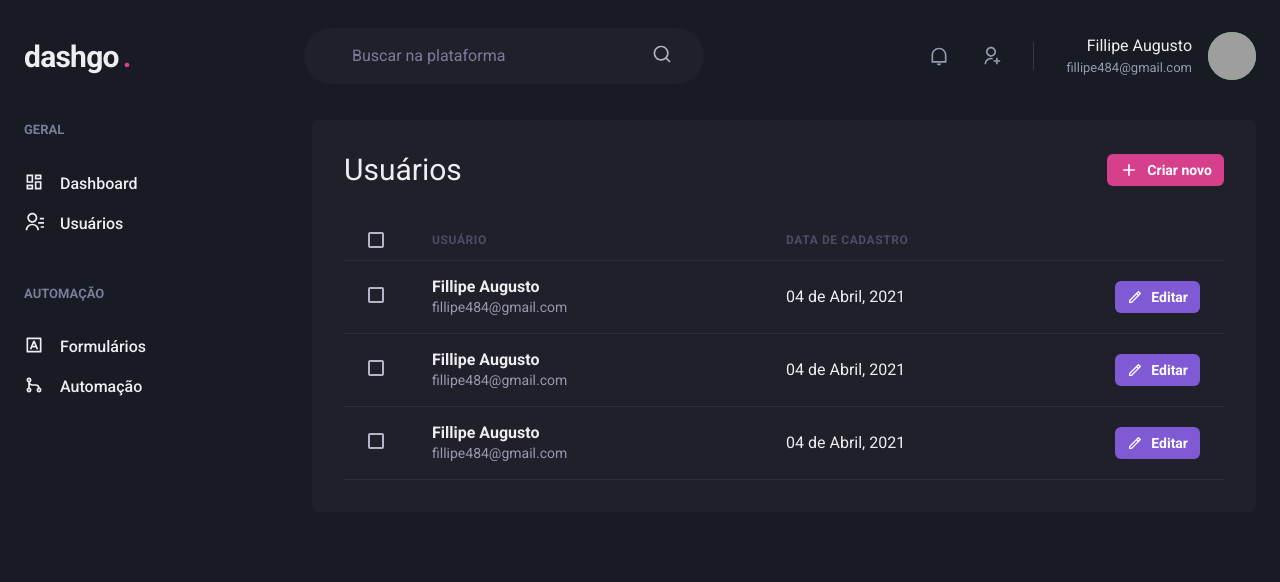
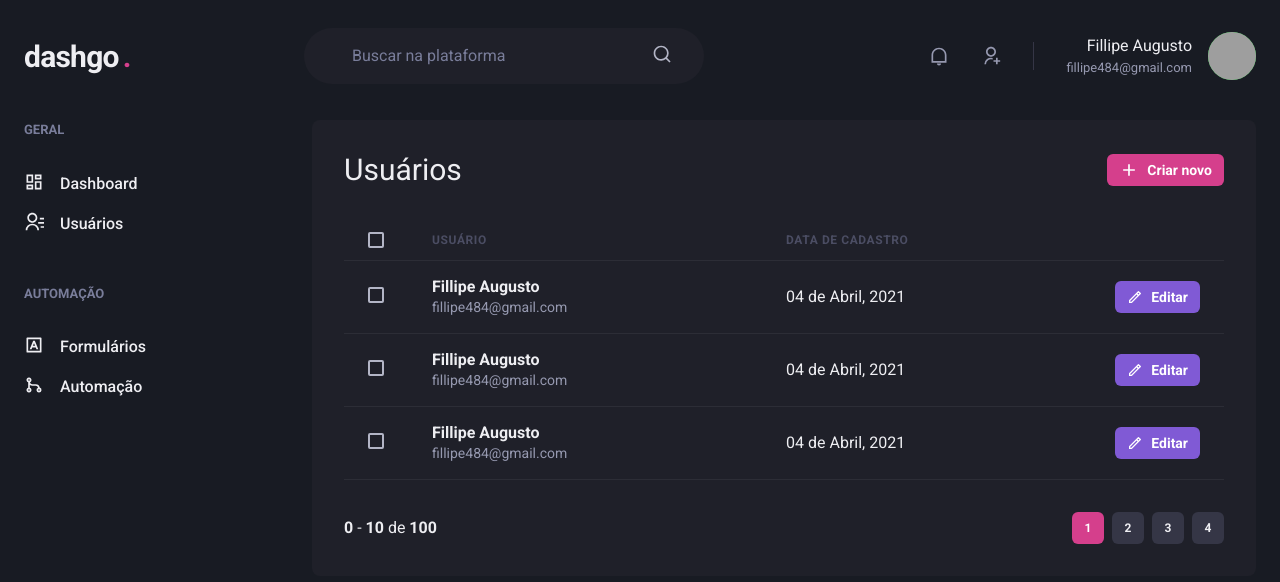
Before and after one commit to fillipeags/dashgo, a Next.js app: page /users in a window 1280 px wide. Shown: the top 582 px of the page. Built offline with nearby package versions, Linux system fonts and the light colour scheme; grey boxes are pictures that could not be loaded.

Commit message:
pagination

```diff
--- /dev/null
+++ b/src/components/Pagination.tsx
@@ -0,0 +1,70 @@
+import {Stack, Button, Box } from "@chakra-ui/react";
+
+
+export function Pagination() {
+  return (
+    <Stack
+      direction="row"
+      spacing="6"
+      mt="8"
+      justify="space-between"
+      align="center"
+    >
+
+      <Box>
+        <strong>0 </strong> - <strong>10</strong> de <strong>100</strong>
+      </Box>
+      <Stack direction="row" spacing="2">
+        <Button
+          size="sm"
+          fontSize="xs"
+          w="4"
+          colorScheme="pink"
+          disabled
+          _disabled={{
+            bg: 'pink.500',
+            cursor: 'default'
+          }}>
+            1
+        </Button>
+
+        <Button
+          size="sm"
+          fontSize="xs"
+          w="4"
+          bgColor="gray.700"
+          _hover={{
+            bg:"gray.500"
+          }}
+        >
+          2
+        </Button>
+
+        <Button
+          size="sm"
+          fontSize="xs"
+          w="4"
+          bgColor="gray.700"
+          _hover={{
+            bg:"gray.500"
+          }}
+        >
+          3
+        </Button>
+
+          <Button
+          size="sm"
+          fontSize="xs"
+          w="4"
+          bgColor="gray.700"
+          _hover={{
+            bg:"gray.500"
+          }}
+        >
+          4
+        </Button>
+      </Stack>
+
+    </Stack>
+  );
+}
--- a/src/pages/users/index.tsx
+++ b/src/pages/users/index.tsx
@@ -1,6 +1,7 @@
 import { Box, Button, Flex, Heading, Icon, Table, Th, Thead, Tr , Checkbox, Tbody, Td, Text} from "@chakra-ui/react";
 import { RiAddLine, RiPencilLine } from "react-icons/ri";
 import { Header } from "../../components/Header";
+import { Pagination } from "../../components/Pagination";
 import { Sidebar } from "../../components/Sidebar";
 
 export default function UserList() {
@@ -93,6 +94,8 @@ export default function UserList() {
             </Tr>
           </Tbody>
         </Table>
+
+        <Pagination/>
       </Box>
     </Flex>
   </Box>
```
